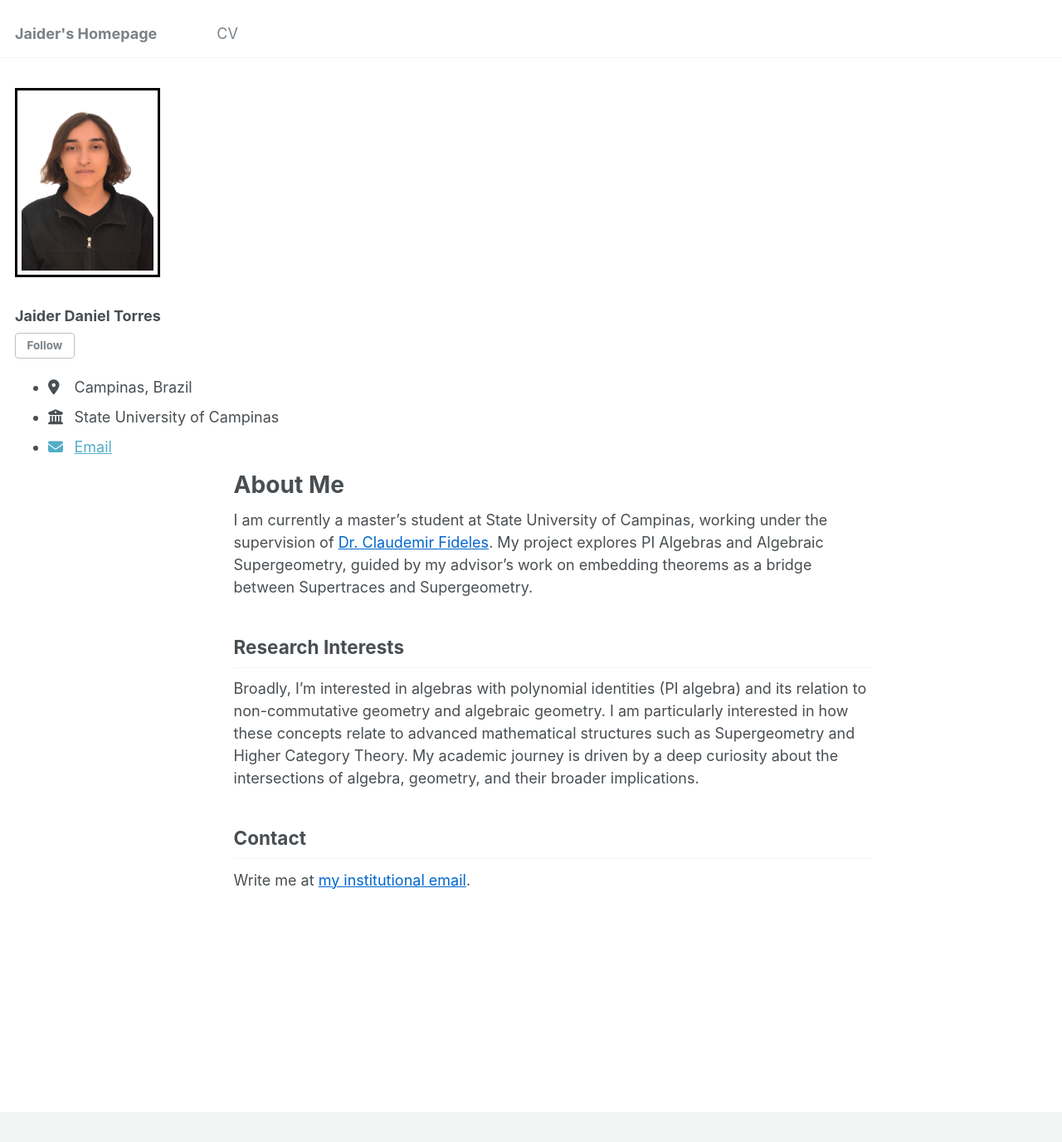
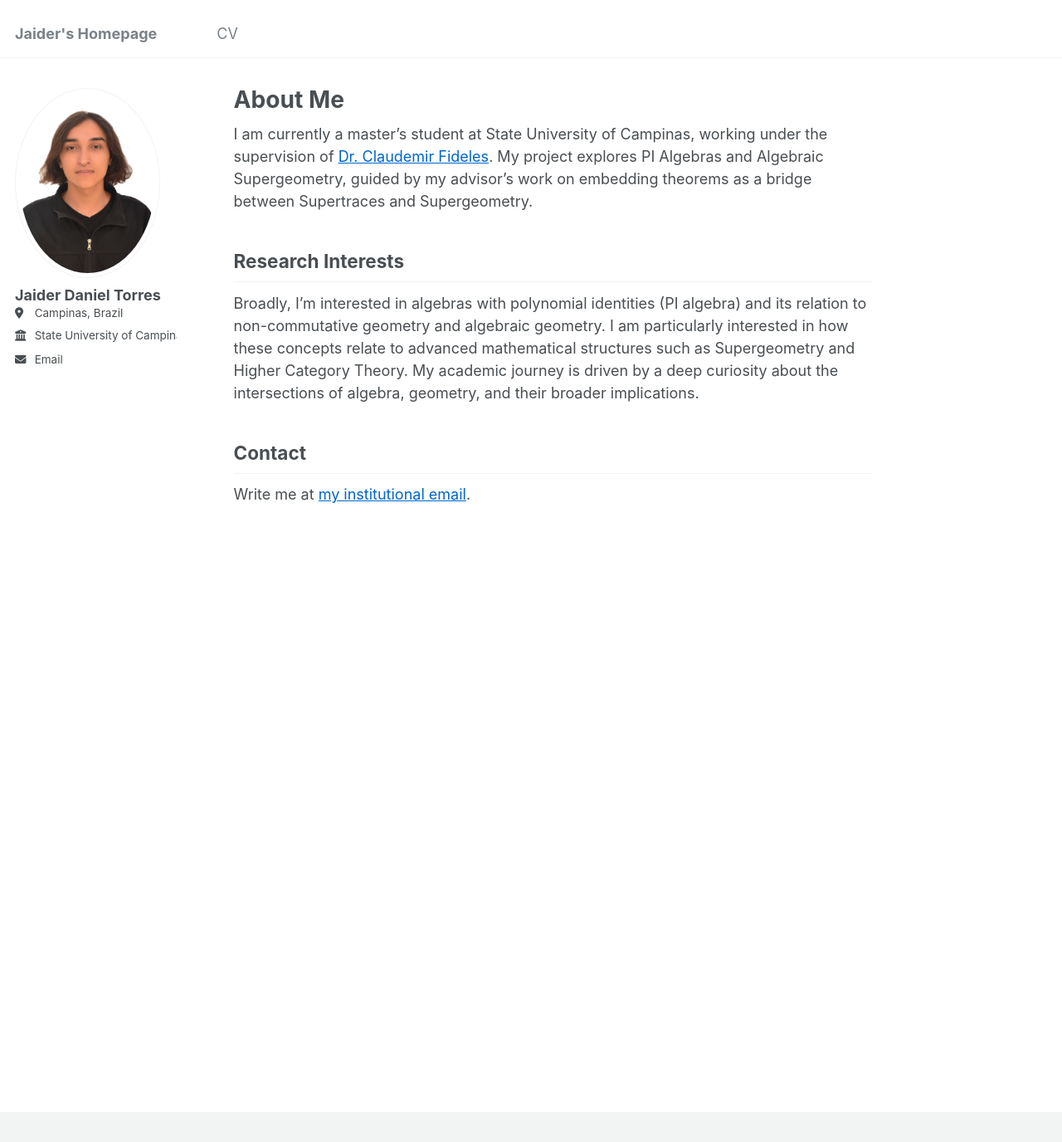
Before and after one commit to jaider-torres/jaider-torres.github.io, a Jekyll site: the page built from _pages/about.md, in a window 1280 px wide and 1376 px high. Shown: the whole window at 83% size. Built offline with Jekyll 4.4.1, drawn with Linux system fonts in a browser that asks for light colours.

Commit message:
Update _sidebar.scss

```diff
--- a/_sass/_sidebar.scss
+++ b/_sass/_sidebar.scss
@@ -1,7 +1,87 @@
+/* ==========================================================================
+   SIDEBAR
+   ========================================================================== */
+
+/*
+   Default
+   ========================================================================== */
+
+.sidebar {
+  -webkit-transform: translate3d(0, 0 , 0);
+          transform: translate3d(0, 0 , 0);
+
+  @include clearfix();
+  margin-bottom: 1em;
+
+  @media screen and (min-width: $sidebar-screen-min-width) {
+    height: 100vh;
+    overflow-y: auto;               // Add scrollbar if the sidebar is too long
+    position: fixed;
+    padding-top: $masthead-height;
+  }
+
+  @include breakpoint($large) {
+    @include span(2 of 12);
+    opacity: 1;
+    -webkit-transition: opacity 0.2s ease-in-out;
+            transition: opacity 0.2s ease-in-out;
+
+    &:hover {
+      opacity: 1;
+    }
+  }
+
+  @include breakpoint($x-large) {
+    max-width: $sidebar-link-max-width;
+    padding-right: 0;
+  }
+
+  h2, h3, h4, h5, h6 {
+    margin-bottom: 0;
+    font-family: $sans-serif-narrow;
+  }
+
+  h3, h4 {
+    font-size: $type-size-5;
+  }
+
+  p, li {
+    font-family: $sans-serif;
+    font-size: $type-size-6;
+    line-height: 1.5;
+  }
+
+  img {
+    width: 100%;
+  }
+}
+
+.sidebar__right {
+  margin-bottom: 1em;
+
+  @include breakpoint($large) {
+    position: relative;
+    float: right;
+    width: $right-sidebar-width-narrow;
+    margin-left: span(0.5 of 12);
+    z-index: 10;
+  }
+
+  @include breakpoint($x-large) {
+    width: $right-sidebar-width;
+  }
+}
+
+/*
+   Author profile and links
+   ========================================================================== */
+
 .author__avatar {
   display: table-cell;
   vertical-align: top;
-  width: 36px; // Adjust the width as needed
+  width: 36px;
+  // set width only, for non-square avatars
+  // height: 36px;
 
   @include breakpoint($large) {
     display: block;
@@ -10,20 +90,171 @@
   }
 
   img {
-    max-width: 175px; // Set this according to your design needs
-    border-radius: 0; // Set to 0 for a square shape
-    border: 3px solid black; // Set the border color and thickness
+    max-width: 175px;
+    border-radius: 50%;
 
     @include breakpoint($large) {
       padding: 5px;
-      border: 3px solid black; // Ensure the border is applied here as well
+      border: 1px solid $border-color;
     }
   }
 }
 
-// New styles for the background color of the avatar container
-.author__avatar-container {
-  background-color: #4b0082; // Set the background color
-  padding: 5px; // Optional: add padding to separate the image from the background
-  border-radius: 5px; // Optional: add some border radius for a subtle effect
+.author__content {
+  display: table-cell;
+  vertical-align: top;
+  padding-left: 15px;
+  padding-right: 25px;
+  line-height: 1;
+
+  @include breakpoint($large) {
+    display: block;
+    width: 100%;
+    padding-left: 0;
+    padding-right: 0;
+  }
 }
+
+.author__name {
+  margin: 0;
+
+  @include breakpoint($large) {
+    margin-top: 10px;
+    margin-bottom: 10px;
+  }
+}
+.sidebar .author__name {
+  font-family: $sans-serif;
+  font-size: $type-size-5;
+}
+
+.sidebar .author__desktop {
+  display: none;
+  @media screen and (min-width: 1024px) {
+    display: block;
+  }
+}
+
+.author__pronouns {
+  margin: 0;
+
+  @include breakpoint($large) {
+    margin-top: 10px;
+    margin-bottom: 10px;
+  }
+}
+
+.author__bio {
+  margin: 0;
+
+  @include breakpoint($large) {
+    margin-top: 10px;
+    margin-bottom: 20px;
+  }
+}
+
+.author__urls-wrapper {
+  position: relative;
+  display: table-cell;
+  vertical-align: middle;
+  font-family: $sans-serif;
+  z-index: 10;
+  position: relative;
+  cursor: pointer;
+
+  li:last-child {
+    a {
+      margin-bottom: 0;
+    }
+  }
+
+  @include breakpoint($large) {
+    display: block;
+  }
+
+  button {
+    margin-bottom: 0;
+
+    @include breakpoint($large) {
+      display: none;
+    }
+  }
+}
+
+.author__urls {
+  display: none;
+  position: absolute;
+  right: 0;
+  margin-top: 15px;
+  padding: 10px;
+  list-style-type: none;
+  border: 1px solid $border-color;
+  border-radius: $border-radius;
+  background: #fff;
+  z-index: -1;
+  box-shadow: 0 0 10px rgba(#000, 0.25);
+  cursor: default;
+
+  @include breakpoint($large) {
+    display: block;
+    position: relative;
+    margin: 0;
+    padding: 0;
+    border: 0;
+    background: transparent;
+    box-shadow: none;
+  }
+
+  &:before {
+    display: block;
+    content: "";
+    position: absolute;
+    top: -11px;
+    left: calc(50% - 10px);
+    width: 0;
+    border-style: solid;
+    border-width: 0 10px 10px;
+    border-color: $border-color transparent;
+    z-index: 0;
+
+    @include breakpoint($large) {
+      display: none;
+    }
+  }
+
+  &:after {
+    display: block;
+    content: "";
+    position: absolute;
+    top: -10px;
+    left: calc(50% - 10px);
+    width: 0;
+    border-style: solid;
+    border-width: 0 10px 10px;
+    border-color: #fff transparent;
+    z-index: 1;
+
+    @include breakpoint($large) {
+      display: none;
+    }
+  }
+
+  li {
+    white-space: nowrap;
+  }
+
+  a {
+    display: block;
+    margin-bottom: 5px;
+    padding-right: 5px;
+    padding-top: 2px;
+    padding-bottom: 2px;
+    color: inherit;
+    font-size: $type-size-5;
+    text-decoration: none;
+
+    &:hover {
+      text-decoration: underline;
+    }
+  }
+}
```
